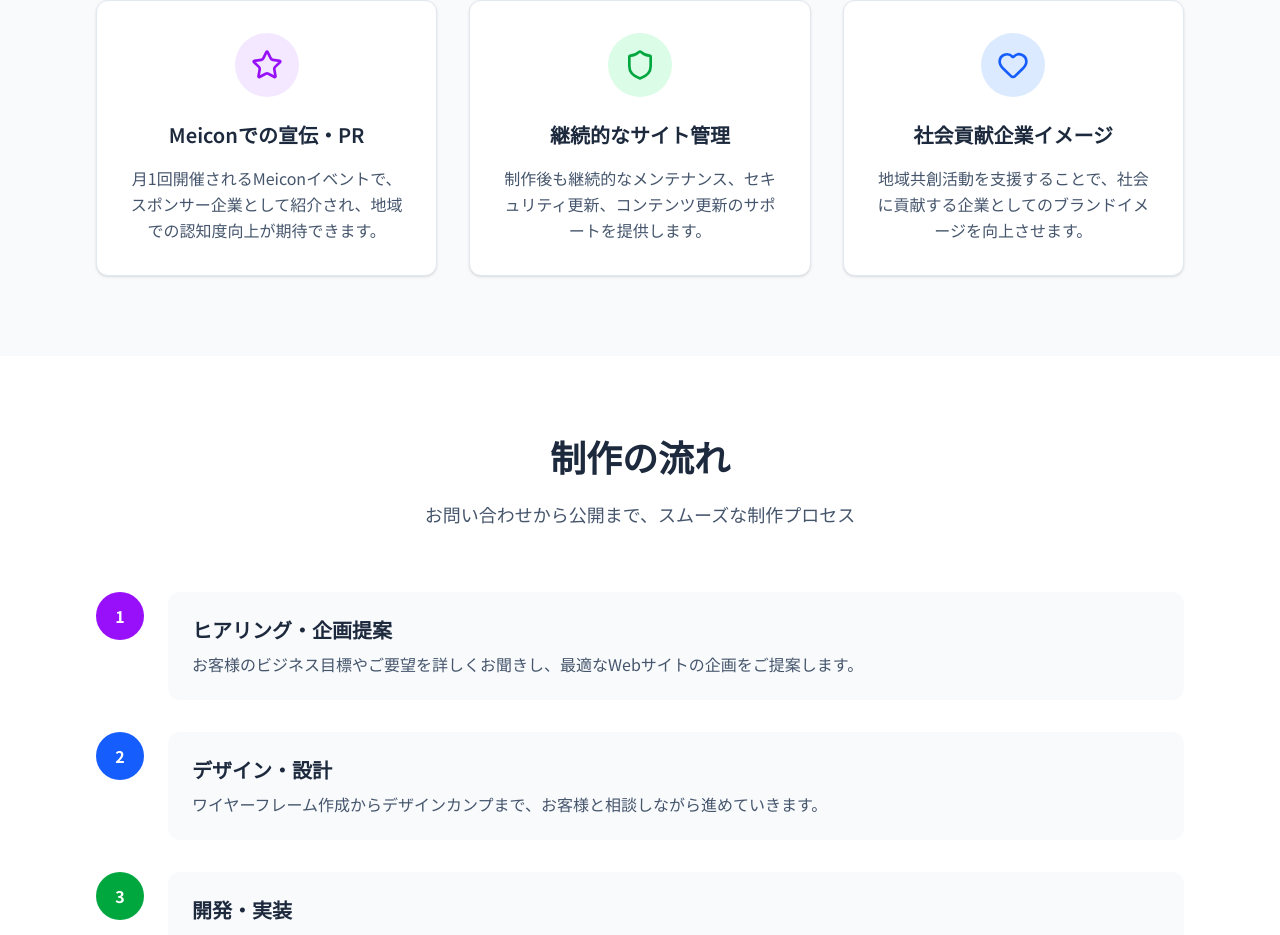
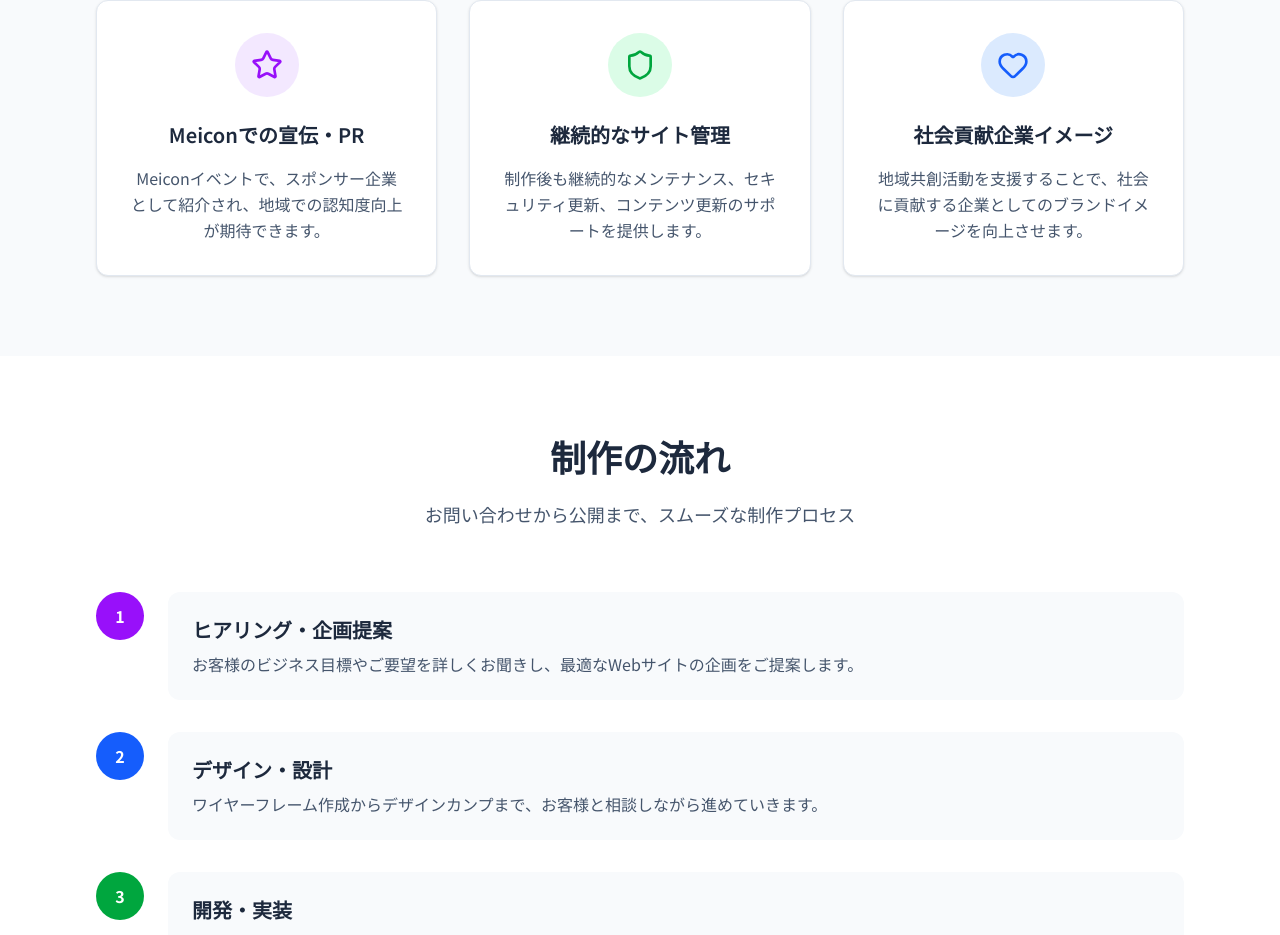
Before and after one commit to meicon-jp/meicon-website, a Next.js app: page /meicon-web in a window 1280 px wide. Shown: the part 2434-3369 px from the top of the page. Built offline with nearby package versions, Linux system fonts and the light colour scheme.

Commit message:
Update page.tsx

```diff
--- a/src/app/meicon-web/page.tsx
+++ b/src/app/meicon-web/page.tsx
@@ -171,7 +171,7 @@ export default function MeiconWebPage() {
                 </div>
                 <h3 className="text-lg sm:text-xl font-semibold text-slate-800 mb-3 sm:mb-4 text-center">Meiconでの宣伝・PR</h3>
                 <p className="text-sm sm:text-base text-slate-600 leading-relaxed text-center">
-                  月1回開催されるMeiconイベントで、スポンサー企業として紹介され、地域での認知度向上が期待できます。
+                  Meiconイベントで、スポンサー企業として紹介され、地域での認知度向上が期待できます。
                 </p>
               </div>
             </AnimatedSection>
```
